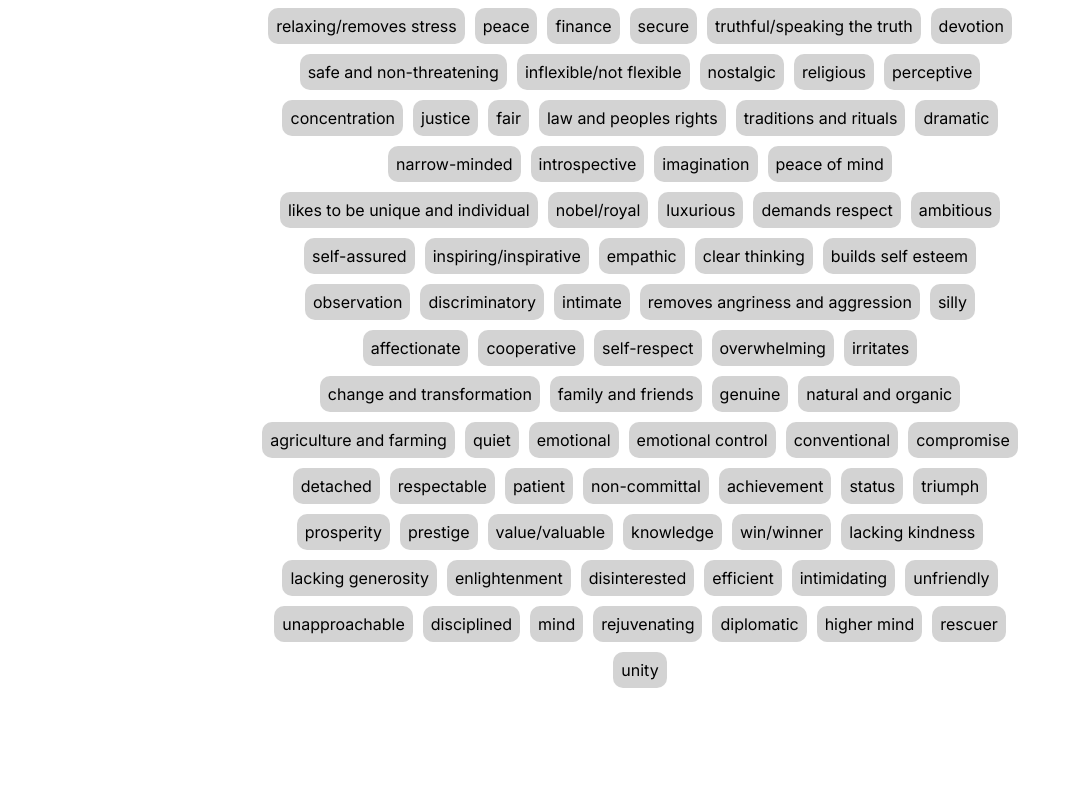
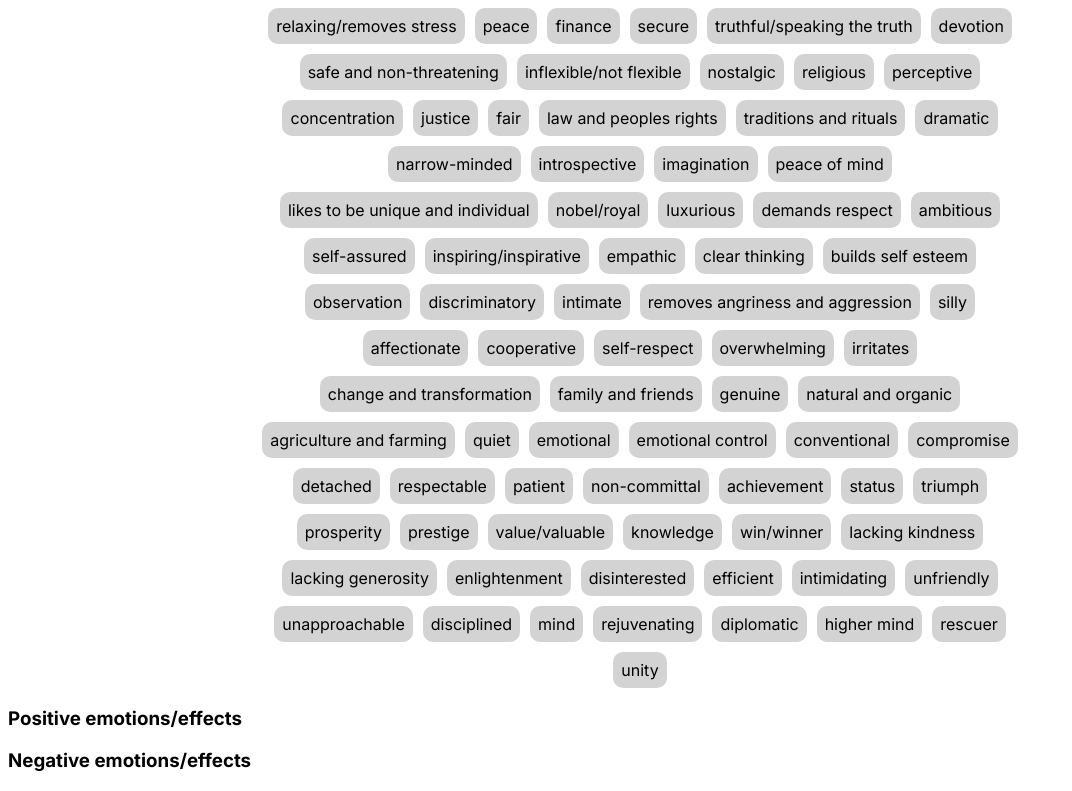
Before and after one commit to VladislavKorecky/c0h3, a React (Create React App) app in the folder c0h3-react/: page / in a window 1280 px wide. Shown: the part 2408-3199 px from the top of the page, without its empty margins (0-1072 px from the left). Before the commit the page ends 3104 px from the top, so only its background shows below. Built offline with nearby package versions, Linux system fonts and the light colour scheme.

Commit message:
Adding SelectionBox

```diff
--- a/c0h3-react/src/App.js
+++ b/c0h3-react/src/App.js
@@ -2,7 +2,8 @@
 
 import React from "react";
 
-import MainSection from "components/main-section/MainSection";
+import MainSection from "./components/main-section/MainSection";
+import SelectionBox from "./components/selection-box/SelectionBox";
 
 import "./styles/base.scss"
 
@@ -13,6 +14,10 @@ import "./styles/base.scss"
  */
 export default function App() {
     return (
-        <MainSection />
+        <>
+            <MainSection />
+            <SelectionBox name="positive" title="Positive emotions/effects" />
+            <SelectionBox name="negative" title="Negative emotions/effects" />
+        </>
     )
 }
--- /dev/null
+++ b/c0h3-react/src/components/selection-box/SelectionBox.js
@@ -0,0 +1,24 @@
+// @ts-check
+
+import React from "react";
+
+
+/**
+ * Box for selected emotions/effects.
+ *
+ * Possible props:
+ *      name - A unique name (id) for the box.
+ *      title - A title/text of the box.
+ *
+ * @param {Object} props - The React properties (props).
+ * @returns {Object} - Component's JSX.
+ */
+export default function SelectionBox({name, title}) {
+    console.log(name)
+
+    return (
+        <div>
+            <h3>{title}</h3>
+        </div>
+    )
+}
```
